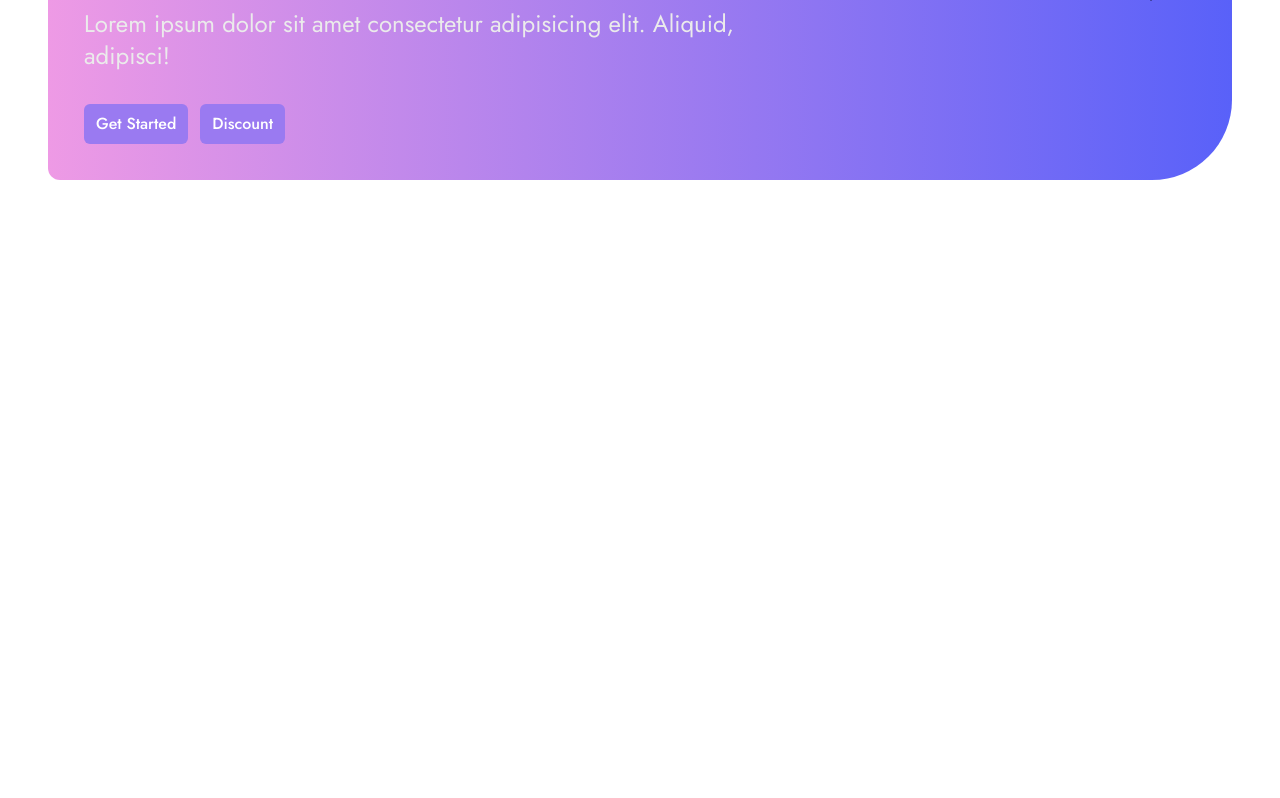
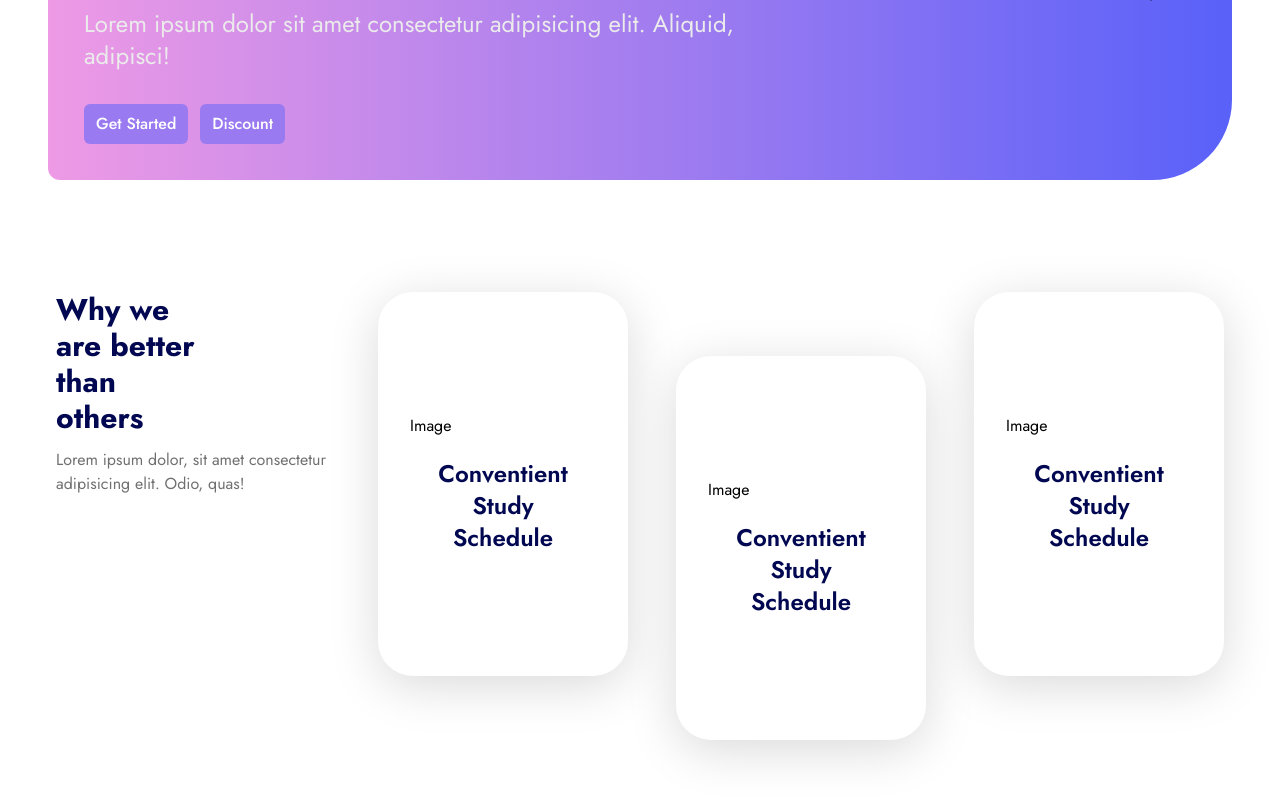
Before and after one commit to Hassam-01/webProject-01, a React (Vite) app: page / in a window 1280 px wide. Shown: the part 324-1122 px from the top of the page. Before the commit the page ends 800 px from the top, so only its background shows below. Built offline with nearby package versions, Linux system fonts and the light colour scheme.

Commit message:
feature section completed

```diff
--- a/src/App.jsx
+++ b/src/App.jsx
@@ -1,6 +1,7 @@
 // import { useState } from 'react'
 
 import './App.css'
+import Features from './components/Features'
 import Home from './components/Home'
 import Navbar from './components/Navbar'
 
@@ -11,6 +12,7 @@ function App() {
     <>
     <Navbar/>
     <Home/>
+    <Features/>
     </>
   )
 }
--- /dev/null
+++ b/src/components/Features.jsx
@@ -0,0 +1,40 @@
+export default function Features() {
+  return (
+    <>
+      <div className="my-24 px-4 md:px-14 max-w-screen-2xl mx-auto">
+        <div className="flex flex-col lg:flex-row justify-between items-start gap-10">
+            <div className="lg:w-1/4">
+                <h3 className="text-primary text-3xl font-bold lg:w-1/2 mb-3">Why we are better than others</h3>
+                <p className="text-base text-tertiary">Lorem ipsum dolor, sit amet consectetur adipisicing elit. Odio, quas!</p>
+            </div>
+            {/* Feature cards */}
+            <div className="w-full md:w-3/4">
+                <div className="grid md:grid-cols-3 sm:grid-col-2 grid-col-1 md:gap-12 gap-8 items-start ">
+                <div className="rounded-[35px] shadow-3xl bg-[rgba(255,255,255,0.04)] h-96 p-8 items-center flex justify-center
+                hover:translate-y-4 transition-all duration-300 ">
+                    <div>
+                        <p>Image</p>
+                        <h5 className="text-2xl font-semibold text-primary px-5 text-center mt-5">Conventient Study Schedule</h5>
+                    </div>
+                </div>
+                <div className="rounded-[35px] shadow-3xl bg-[rgba(255,255,255,0.04)] h-96 p-8 items-center flex justify-center
+                hover:translate-y-4 transition-all duration-300 md:mt-16 ">
+                    <div>
+                        <p>Image</p>
+                        <h5 className="text-2xl font-semibold text-primary px-5 text-center mt-5">Conventient Study Schedule</h5>
+                    </div>
+                </div>
+                <div className="rounded-[35px] shadow-3xl bg-[rgba(255,255,255,0.04)] h-96 p-8 items-center flex justify-center
+                hover:translate-y-4 transition-all duration-300 ">
+                    <div>
+                        <p>Image</p>
+                        <h5 className="text-2xl font-semibold text-primary px-5 text-center mt-5">Conventient Study Schedule</h5>
+                    </div>
+                </div>
+                </div>
+            </div>
+        </div>
+      </div>
+    </>
+  );
+}
--- a/tailwind.config.js
+++ b/tailwind.config.js
@@ -11,7 +11,10 @@ export default {
         "secondary": "#9A7AF1",
         "tertiary": "#707070",
         "pink": "#EE9AES"
-            }
+            },
+      boxShadow:{
+        '3xl' : '0 10px 50px 0px rgba(0,0,0,0.15)',
+      }
     },
   },
   plugins: [],
```
